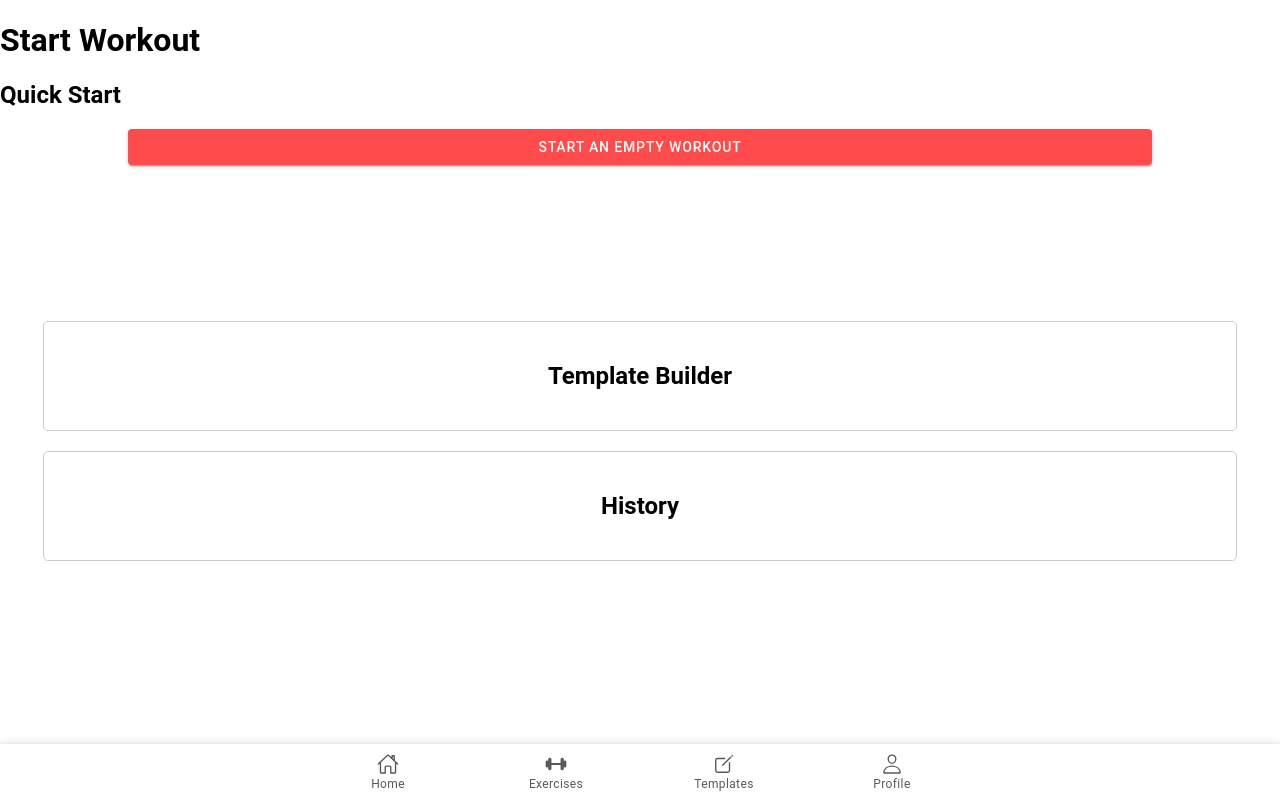
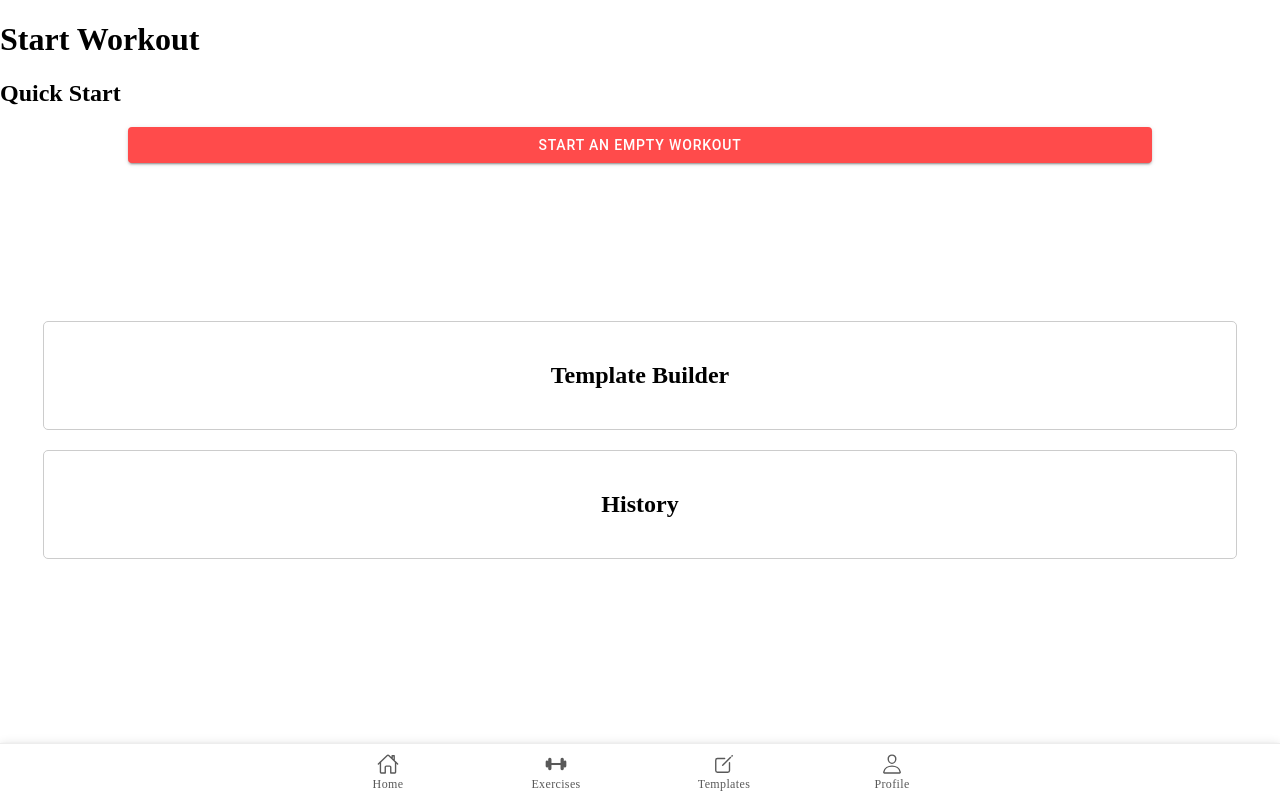
Before and after one commit to CSE437s/semester-project-group-8, a React (Vite) app in the folder LiftingApp/: page /Homepage in a window 1280 px wide. Built offline with nearby package versions, Linux system fonts and the light colour scheme; no server answers.

Commit message:
removed nested IonPage that might potentially cause problems

```diff
--- a/LiftingApp/src/pages/NavigationHome.tsx
+++ b/LiftingApp/src/pages/NavigationHome.tsx
@@ -7,13 +7,7 @@ const NavigationHomepage: React.FC = () => {
   const history = useHistory();
 
   return (
-    <IonPage>
-      <IonContent>
-
-        <NavHomeForm />
-
-    </IonContent>
-    </IonPage>
+      <NavHomeForm />
   );
 };
 
```
